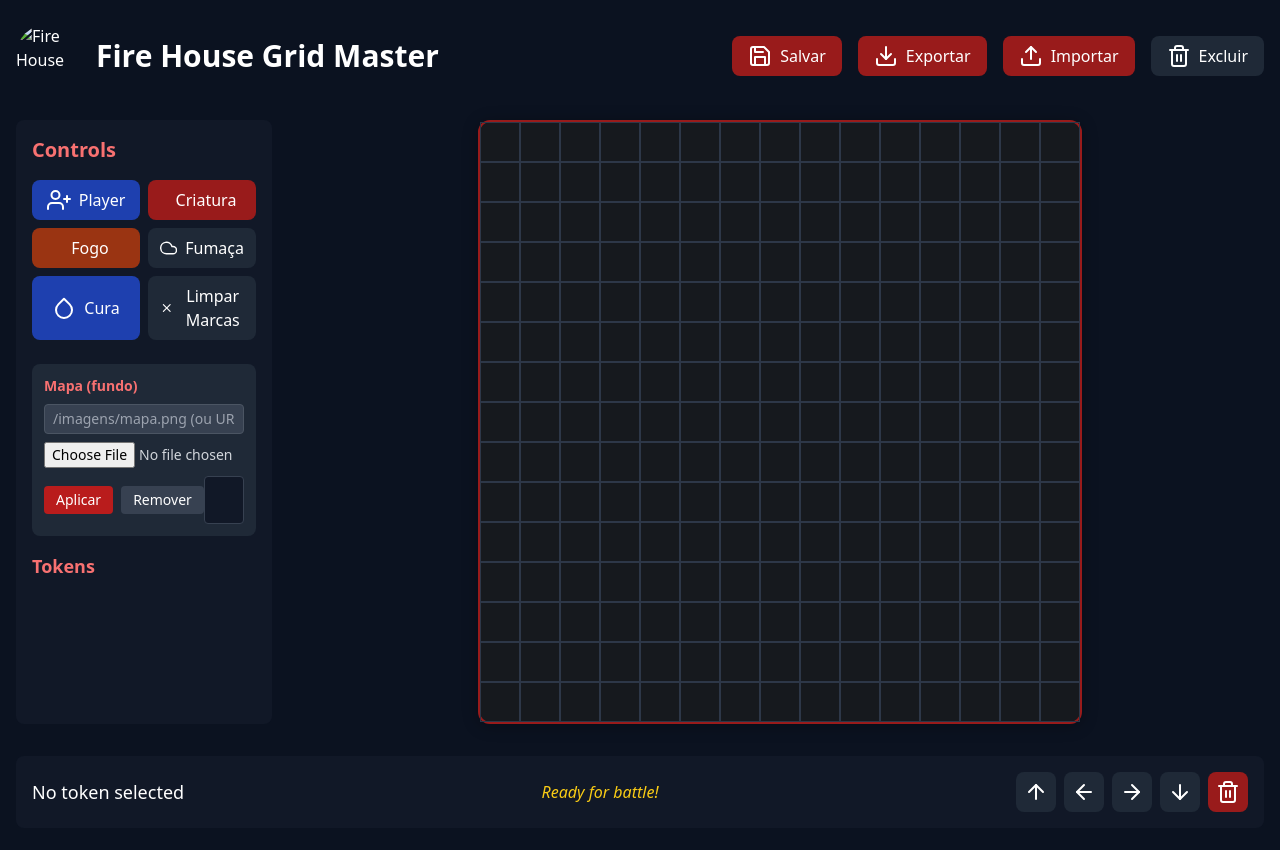
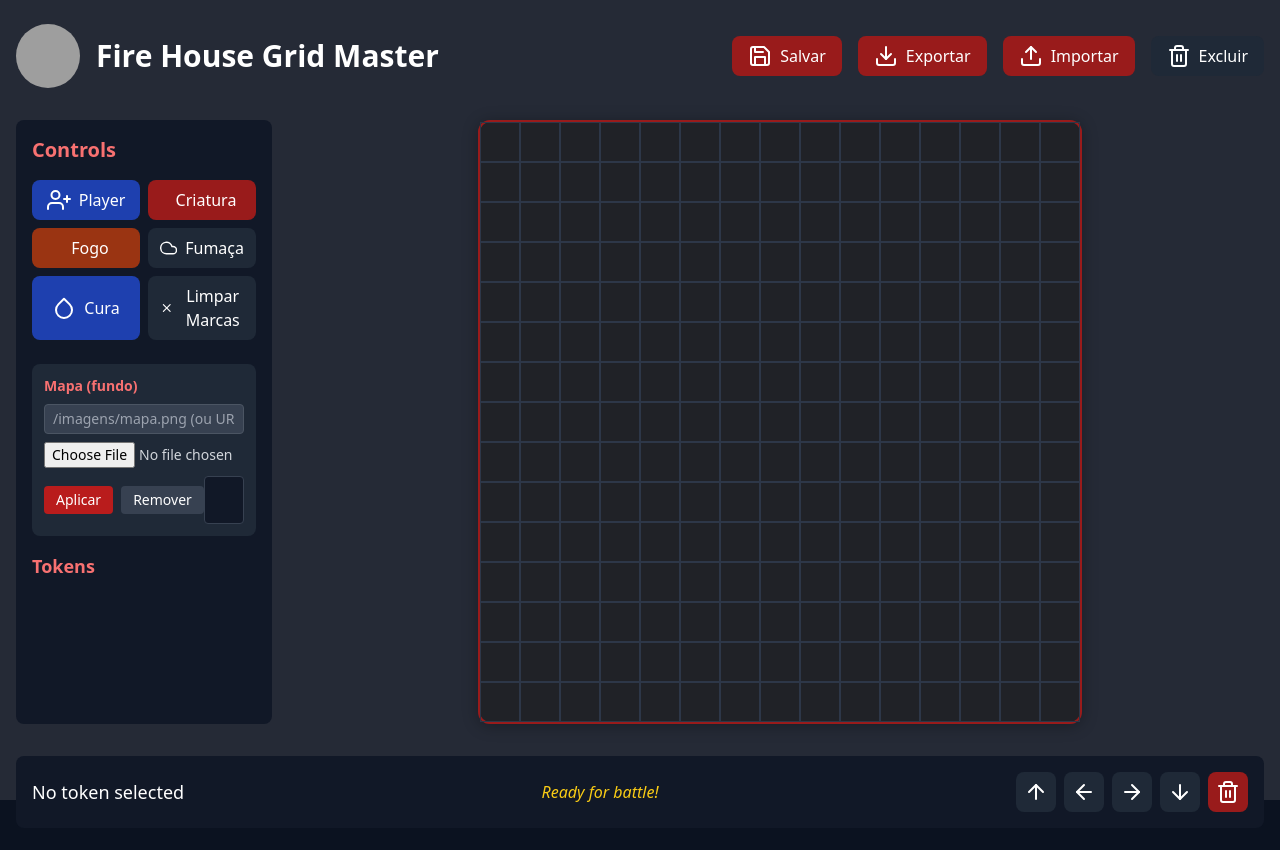
Before and after one commit to ryanpanzarini3/Grid-completo-fire-house, a plain HTML site: page index.html in a window 1280 px wide. Drawn offline with nearby package versions, Linux system fonts and the light colour scheme; the site is published under a folder, as on GitHub Pages, so addresses that start at the root find nothing; some icons are missing.

Commit message:
Update index.html

```diff
--- a/index.html
+++ b/index.html
@@ -92,7 +92,7 @@
         content: "";
         position: fixed;
         inset: 0;
-        background-image: url('/imagens/c398c7b4-3a28-4c4a-a825-0a14f752fe22.png');
+        background-image: url('imagens/c398c7b4-3a28-4c4a-a825-0a14f752fe22.png');
         background-size: cover;
         background-position: center;
         background-repeat: no-repeat;
@@ -122,7 +122,7 @@
         <header class="flex items-center justify-between mb-8">
             <div class="flex items-center">
                 <div class="logo-wrap mr-4">
-                    <img src="/imagens/c398c7b4-3a28-4c4a-a825-0a14f752fe22.png" alt="Fire House">
+                    <img src="imagens/c398c7b4-3a28-4c4a-a825-0a14f752fe22.png" alt="Fire House">
                 </div>
                <h1 class="text-3xl font-bold text-white">
                     Fire House Grid Master
@@ -949,4 +949,5 @@
     });
     </script>
 </body>
+
 </html>
```
